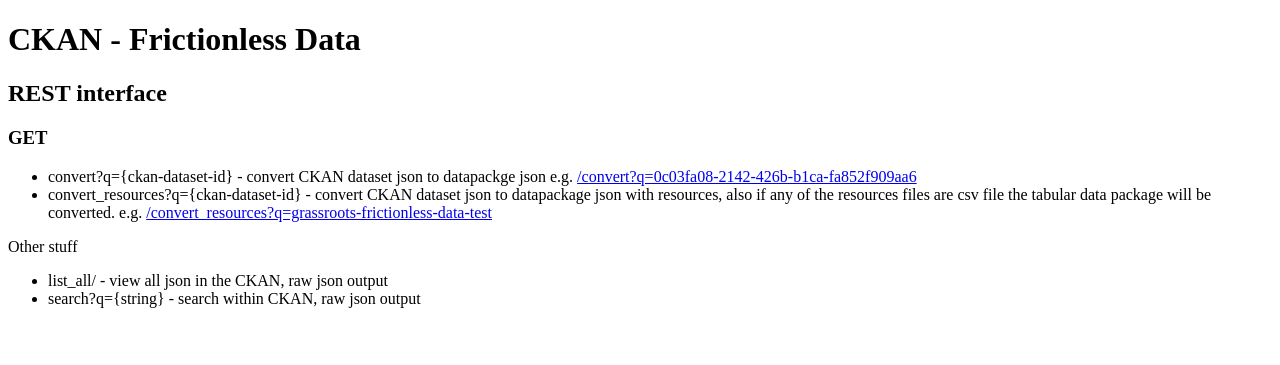
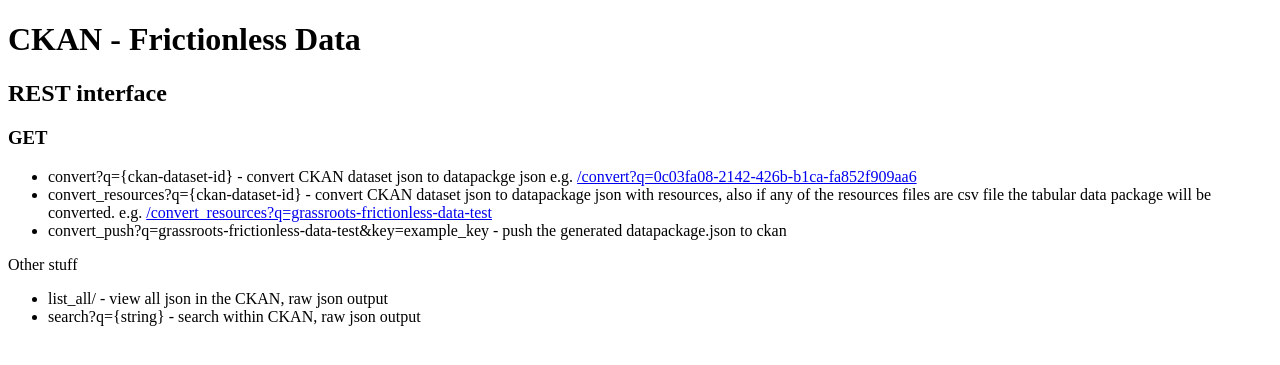
Before and after one commit to TGAC/ckan-frictionlessdata, a Django app: page / in a window 1280 px wide. Shown: the top 365 px of the page. Run offline with Django 3.2, Linux system fonts and the light colour scheme.

Commit message:
add in the push to ckan

```diff
--- a/ckan_fd/requests.py
+++ b/ckan_fd/requests.py
@@ -9,6 +9,8 @@ search_url = "https://ckan.grassroots.tools/api/3/action/package_search?q="
 list_url = "https://ckan.grassroots.tools/api/3/action/package_list"
 
 detail_url = "https://ckan.grassroots.tools/api/3/action/package_show?id="
+
+resource_create_url = "https://ckan.grassroots.tools/api/3/action/resource_create"
 
 #0c03fa08-2142-426b-b1ca-fa852f909aa6
 
@@ -58,9 +60,9 @@ def generate_csv_schema(url):
     return d
 
 
-
-# def push_to_ckan(entry_id, key, file_content)
-#     requests.post('http://0.0.0.0:5000/api/action/resource_create',
-#                   data={"package_id": entry_id},
-#                   headers={"X-CKAN-API-Key": "21a47217-6d7b-49c5-88f9-72ebd5a4d4bb"},
-#                   files=[('upload', file('/path/to/file/to/upload.csv'))])
+def push_to_ckan(entry_id, key, file_content):
+    response = requests.post(resource_create_url,
+                  data={"package_id": entry_id},
+                  headers={"X-CKAN-API-Key": key},
+                  files=[('upload', file_content)])
+    return response
--- a/ckan_fd/views.py
+++ b/ckan_fd/views.py
@@ -13,6 +13,7 @@ from .requests import get_all_ckan_list
 from .requests import search_ckan
 from .requests import convert_ckan
 from .requests import convert_ckan_resources
+from .requests import push_to_ckan
 
 
 def index(request):
@@ -54,8 +55,9 @@ def ckan_package_json(request):
 def ckan_convert_push(request):
     search_string = request.GET['q']
     ckan_key = request.GET['key']
-    response_json = convert_ckan(search_string)
-    return HttpResponse(response_json, content_type='application/json')
+    response_json = convert_ckan_resources(search_string)
+    response = push_to_ckan(search_string, ckan_key, response_json)
+    return HttpResponse(response, content_type='application/json')
 
 
 
--- a/templates/index.html
+++ b/templates/index.html
@@ -13,6 +13,7 @@
 <ul>
     <li>convert?q={ckan-dataset-id} - convert CKAN dataset json to datapackge json e.g. <a href="/convert?q=0c03fa08-2142-426b-b1ca-fa852f909aa6">/convert?q=0c03fa08-2142-426b-b1ca-fa852f909aa6</a> </li>
     <li>convert_resources?q={ckan-dataset-id} - convert CKAN dataset json to datapackage json with resources, also if any of the resources files are csv file the tabular data package will be converted. e.g. <a href="/convert_resources?q=grassroots-frictionless-data-test">/convert_resources?q=grassroots-frictionless-data-test</a> </li>
+    <li>convert_push?q=grassroots-frictionless-data-test&key=example_key - push the generated datapackage.json to ckan</li>
 </ul>
 
 <p>Other stuff</p>
```
